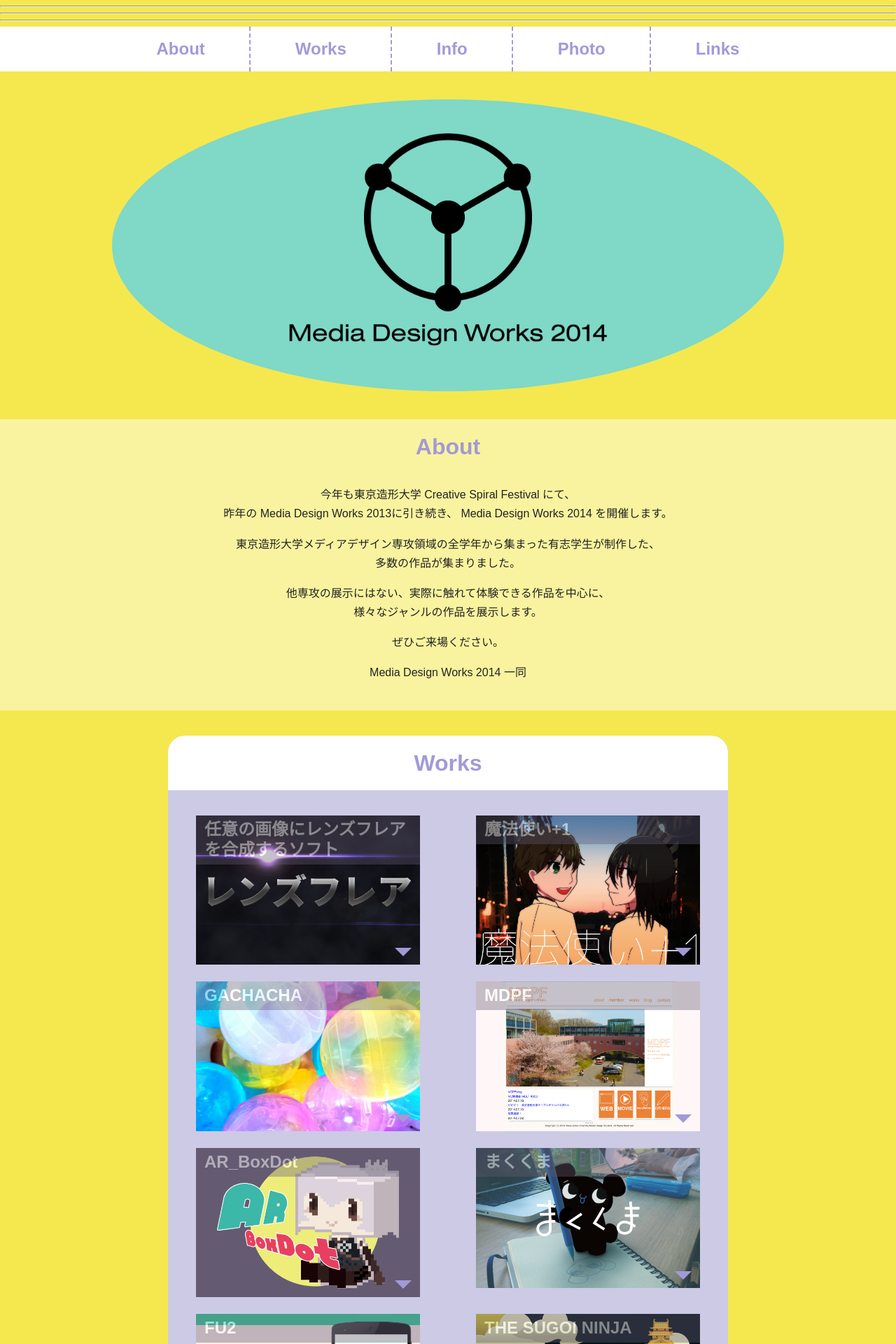
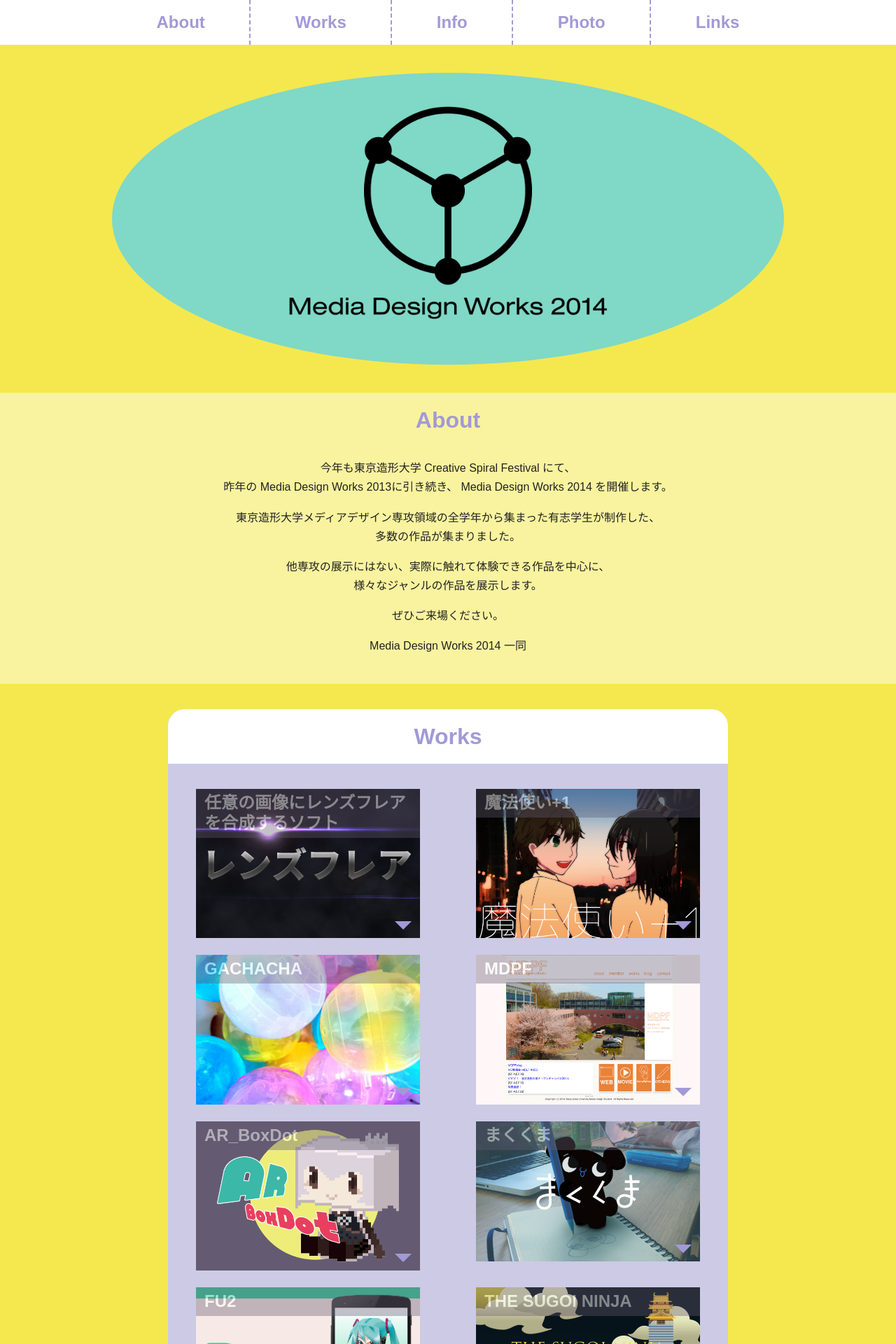
Before and after one commit to mdw2014/mdw2014.github.io, a Jekyll site: the page built from index.html, in a window 1280 px wide. Shown: the top 1920 px of the page at 70% size. Built offline with Jekyll 4.4.1, drawn with Linux system fonts in a browser that asks for light colours; nearby versions of some CDN libraries.

Commit message:
Fix typo

```diff
--- a/_includes/header.html
+++ b/_includes/header.html
@@ -1,5 +1,5 @@
 <header class="site-header">
-  <div id="humburger"><hr><hr><hr></div>
+  <div id="hamburger"><hr><hr><hr></div>
 
   <nav class="nav" role="navigation">
     <div class="wrapper">
```
